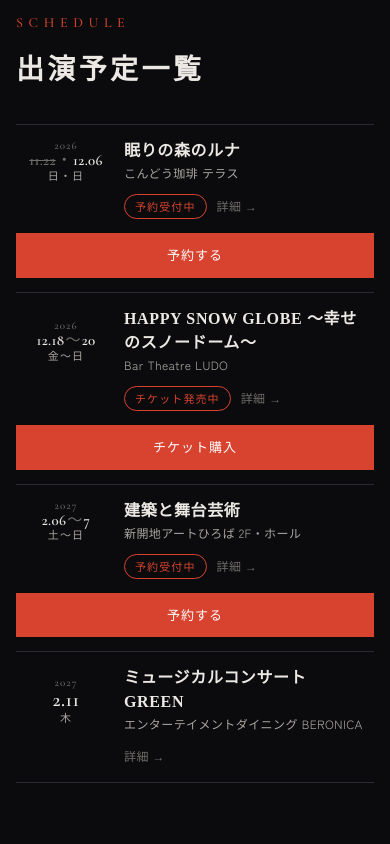
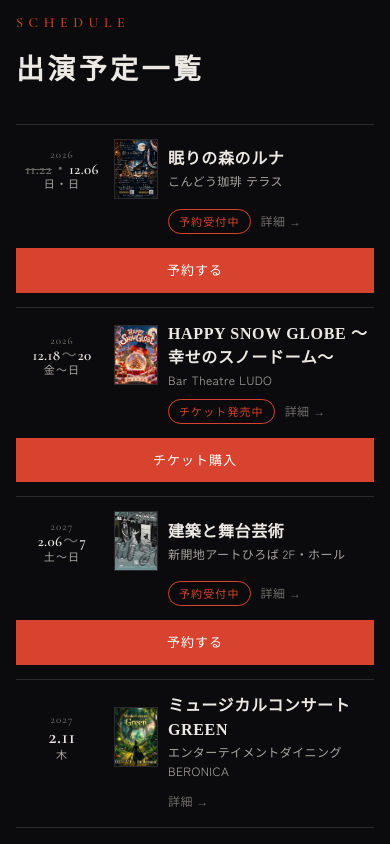
Before and after one commit to hipereito/hipe-site, a plain HTML site: page index.html in a window 390 px wide. Shown: the part 900-1744 px from the top of the page. Drawn offline with nearby package versions, Linux system fonts and the light colour scheme; a web font is replaced by a local one.

Commit message:
Glance list: add flyer thumbnails
Co-Authored-By: Claude Opus 5.5 <noreply@anthropic.com>
Claude-Session: https://claude.ai/code/session_015jk46oLWmqBytqkqbbbzBX

```diff
--- a/app.js
+++ b/app.js
@@ -138,6 +138,7 @@
       return `<li>
         <a class="g-main" href="${href}">
           <span class="g-date${multi ? " multi" : ""}"><small>${d(s.start).getFullYear()}</small><b>${dMain}</b><small>${dWd}</small></span>
+          ${s.image ? `<span class="g-thumb${s.imageWide ? " wide" : ""}"><img src="${esc(s.image)}" alt="" loading="lazy"></span>` : '<span class="g-thumb none"></span>'}
           <span class="g-body"><span class="g-title">${esc(s.title)}</span>${where ? `<span class="g-meta">${where}</span>` : ""}</span>
           <span class="g-side">${chip}<span class="g-arrow">詳細 →</span></span>
         </a>${cta}
--- a/style.css
+++ b/style.css
@@ -131,7 +131,7 @@ dl.info .muted{color:var(--ink-2);font-size:13px}
 /* ---------- glance（出演予定の一覧） ---------- */
 .glance{list-style:none;margin:0;padding:0;border-top:1px solid var(--line)}
 .glance li{display:flex;align-items:stretch;border-bottom:1px solid var(--line)}
-.glance .g-main{flex:1;min-width:0;display:grid;grid-template-columns:112px 1fr auto;align-items:center;gap:18px;padding:16px 8px;text-decoration:none;transition:background .15s}
+.glance .g-main{flex:1;min-width:0;display:grid;grid-template-columns:112px 52px 1fr auto;align-items:center;gap:18px;padding:16px 8px;text-decoration:none;transition:background .15s}
 .glance .g-main:hover{background:var(--bg-2)}
 .g-date{display:flex;flex-direction:column;align-items:center;line-height:1.1;font-family:var(--latin)}
 .g-date b{font-size:24px;font-weight:600;letter-spacing:.02em;color:var(--ink)}
@@ -141,6 +141,9 @@ dl.info .muted{color:var(--ink-2);font-size:13px}
 .g-date.multi b{font-size:18px}
 .g-date b i{font-style:normal;color:var(--ink-3);margin:0 1px;font-weight:500}
 .g-date b .past{color:var(--ink-3);text-decoration:line-through;text-decoration-thickness:1px}
+.g-thumb{display:block;width:52px;height:70px;overflow:hidden;background:var(--bg-2);border:1px solid var(--line)}
+.g-thumb img{width:100%;height:100%;object-fit:cover;object-position:center top;display:block}
+.g-thumb.wide img{object-position:center}
 .g-body{min-width:0;display:flex;flex-direction:column}
 .g-title{font-family:var(--mincho);font-weight:700;font-size:17px;letter-spacing:.04em;line-height:1.5}
 .g-meta{font-size:12px;color:var(--ink-2);line-height:1.6}
@@ -273,8 +276,9 @@ footer{text-align:center;color:var(--ink-3);font-size:11px;letter-spacing:.2em;p
   .profile{grid-template-columns:1fr;gap:8px}
   .btn{flex:1 1 100%;justify-content:center}
   .glance li{flex-wrap:wrap}
-  .glance .g-main{grid-template-columns:92px 1fr;gap:12px;padding:14px 4px}
-  .g-side{grid-column:2;flex-direction:row;align-items:center;gap:10px}
+  .glance .g-main{grid-template-columns:84px 44px 1fr;gap:10px;padding:14px 4px}
+  .g-thumb{width:44px;height:60px}
+  .g-side{grid-column:3;flex-direction:row;align-items:center;gap:10px}
   .g-date b{font-size:20px}
   .g-date.multi b{font-size:15px}
   .g-title{font-size:16px}
```
